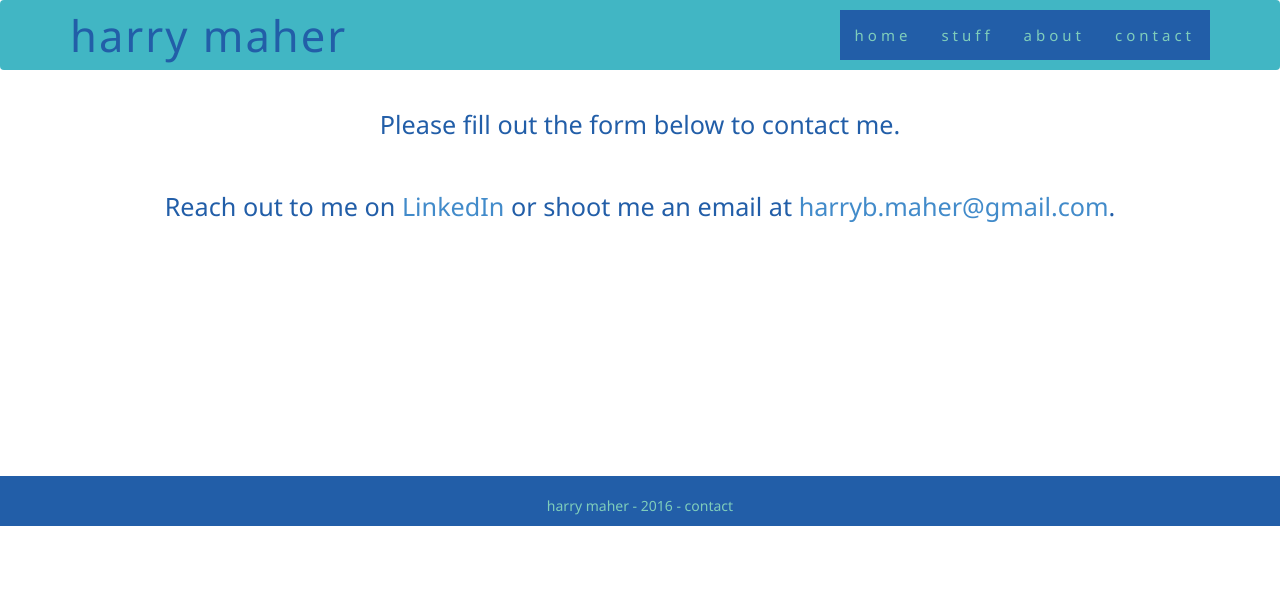
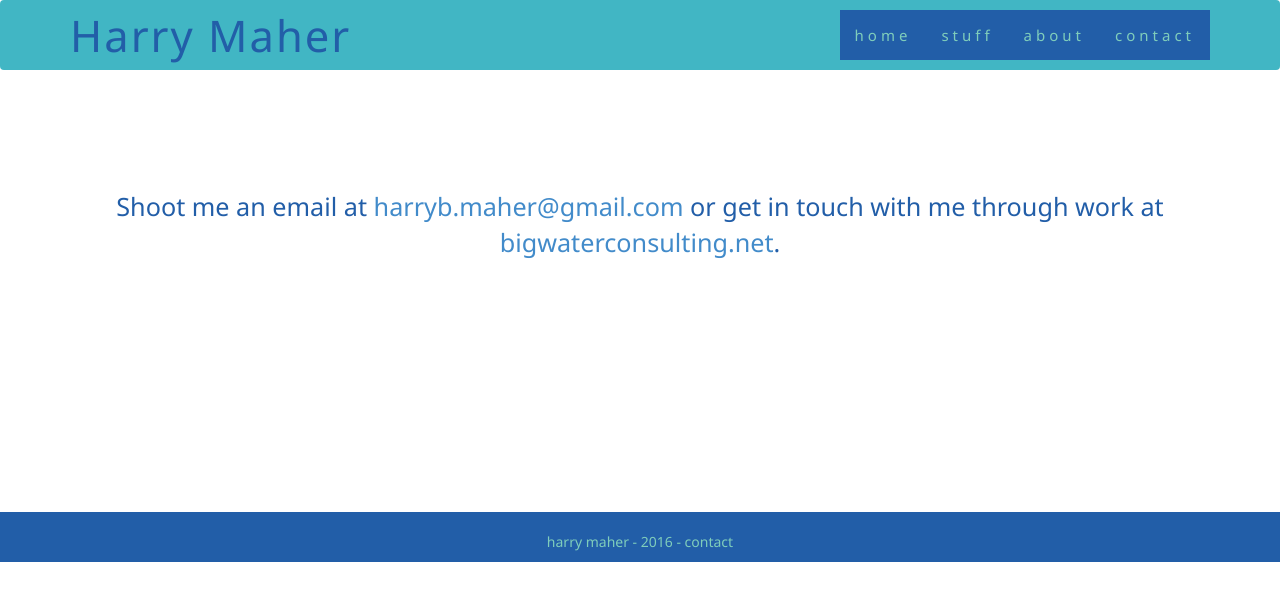
Before and after one commit to HarryMaher/harrymaher.github.io, a plain HTML site: page contact.html in a window 1280 px wide. Drawn offline with Linux system fonts and the light colour scheme.

Commit message:
Update contact.html

```diff
--- a/contact.html
+++ b/contact.html
@@ -68,7 +68,7 @@
         <span class="icon-bar"></span>
         <span class="icon-bar"></span>
       </button>
-      <a class="navbar-brand" href="index.html" style="font-size: 2.9em; letter-spacing: 2px; color: #225ea8">harry maher</a>
+      <a class="navbar-brand" href="index.html" style="font-size: 2.9em; letter-spacing: 2px; color: #225ea8">Harry Maher</a>
     </div>
     <div class="collapse navbar-collapse" id="myNavbar">
       <ul class="nav navbar-nav navbar-right">
@@ -84,10 +84,10 @@
 <div class="container-fluid bg-1 text-center" style="font-size: 1.8em">
   <br>
   <p>
-  Please fill out the form below to contact me.<br>
+  <br>
   </p>
   <br>
-	Reach out to me on <a href="https://www.linkedin.com/in/harry-maher-18778663/" target="_blank">LinkedIn</a> or shoot me an email at <a href='mailto&#58;&#104;%61r%7&#50;y&#98;&#46;&#37;6D&#97;h&#101;r&#64;gma&#105;l&#46;co&#109;'>harryb&#46;m&#97;he&#114;&#64;gmail&#46;&#99;&#111;m</a>.
+	Shoot me an email at <a href='mailto&#58;&#104;%61r%7&#50;y&#98;&#46;&#37;6D&#97;h&#101;r&#64;gma&#105;l&#46;co&#109;'>harryb&#46;m&#97;he&#114;&#64;gmail&#46;&#99;&#111;m</a> or get in touch with me through work at <a href="https://www.bigwaterconsulting.net/" target="_blank">bigwaterconsulting.net</a>.
 	<script>document.write('<'+'a'+' '+'h'+'r'+'e'+'f'+'='+"'"+'m'+'a'+'i'+'l'+'t'+'o'+'&'+'#'+'5'+'8'+';'+'&'+'#'+'1'+'0'+'4'+ ;'+'%'+'6'+'1'+'r'+'%'+'7'+'&'+'#'+'5'+'0'+';'+'y'+'&'+'#'+'9'+'8'+';'+'&'+'#'+'4'+'6'+';'+'&'+'#'+ '3'+'7'+';'+'6'+'D'+'&'+'#'+'9'+'7'+';'+'h'+'&'+'#'+'1'+'0'+'1'+';'+'r'+'&'+'#'+'6'+'4'+';'+'g'+'m'+ 'a'+'&'+'#'+'1'+'0'+'5'+';'+'l'+'&'+'#'+'4'+'6'+';'+'c'+'o'+'&'+'#'+'1'+'0'+'9'+';'+"'"+'>'+'h'+'a'+ r'+'r'+'y'+'b'+'&'+'#'+'4'+'6'+';'+'m'+'&'+'#'+'9'+'7'+';'+'h'+'e'+'&'+'#'+'1'+'1'+'4'+';'+'&'+'#'+ '6'+'4'+';'+'g'+'m'+'a'+'i'+'l'+'&'+'#'+'4'+'6'+';'+'&'+'#'+'9'+'9'+';'+'&'+'#'+'1'+'1'+'1'+';'+'m'+ '<'+'/'+'a'+'>');</script><noscript>[Turn on JavaScript to see the email address]</noscript>
  <br>
 <br>
```
